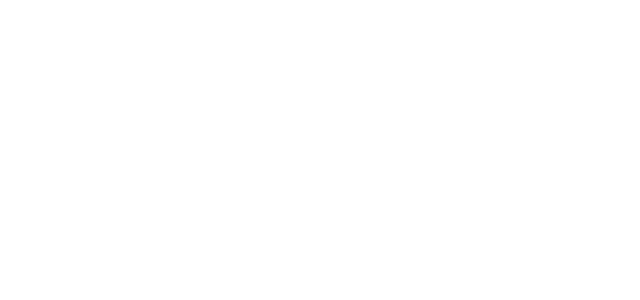
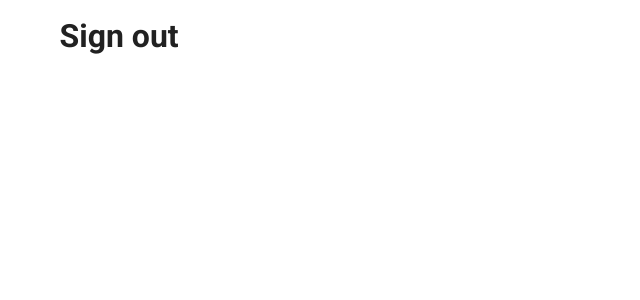
Before and after one commit to yenilikci/nuxt-frello, a Nuxt app: page /auth/signout in a window 1280 px wide. Before the commit this address had no page. Shown: the top 300 px of the page, without its empty margins (0-640 px from the left). Built offline with nearby package versions, Linux system fonts and the light colour scheme.

Commit message:
add signout

```diff
--- a/pages/auth/signin.vue
+++ b/pages/auth/signin.vue
@@ -3,7 +3,7 @@
     <v-col cols="12" sm="8" md="4" align="center">
       <v-card class="elevation-4 text-left">
         <v-card-title class="fancy-title align-center justify-center"
-          >Jello</v-card-title
+          >Frello</v-card-title
         ><v-card-text>
           <v-form>
             <v-text-field
--- /dev/null
+++ b/pages/auth/signout.vue
@@ -0,0 +1,7 @@
+<template>
+  <h1>Sign out</h1>
+</template>
+
+<script>
+export default {};
+</script>
```
